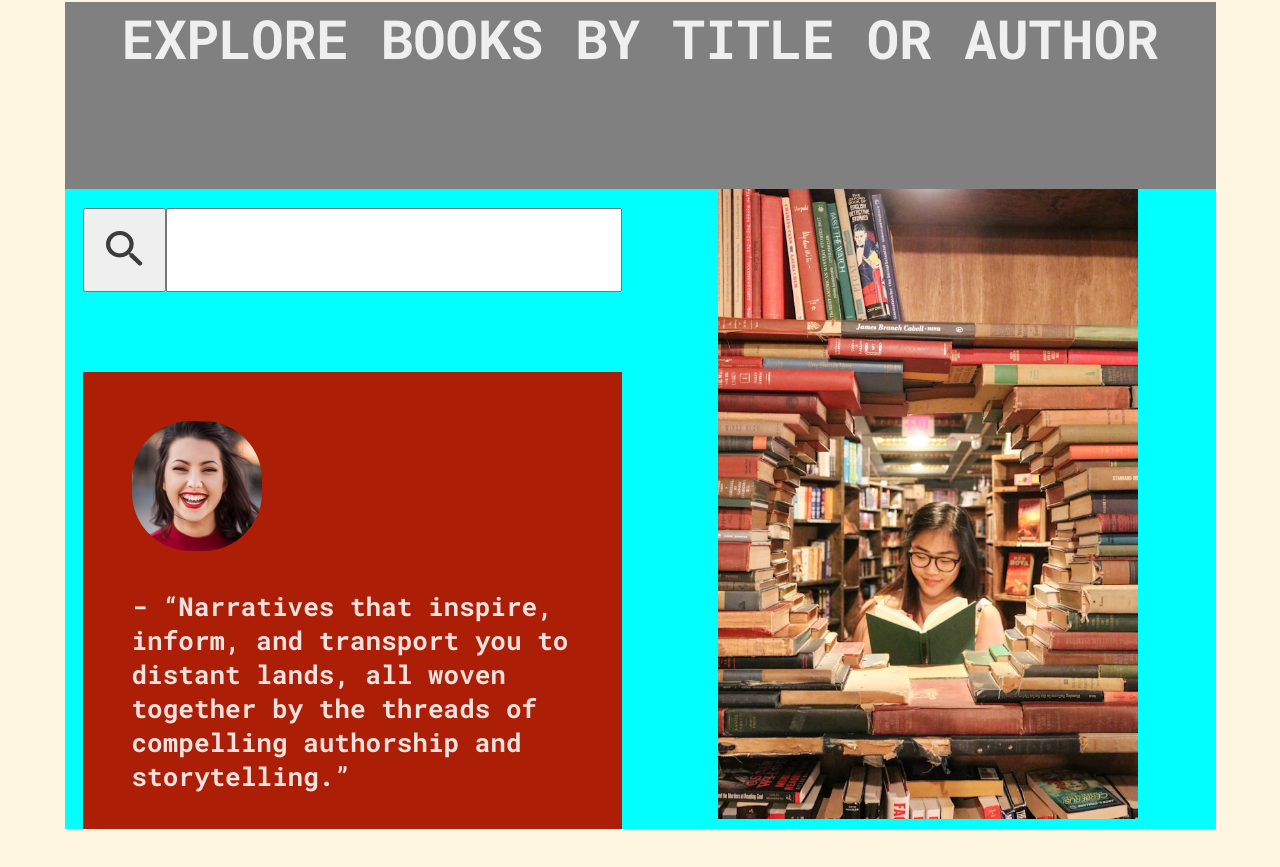
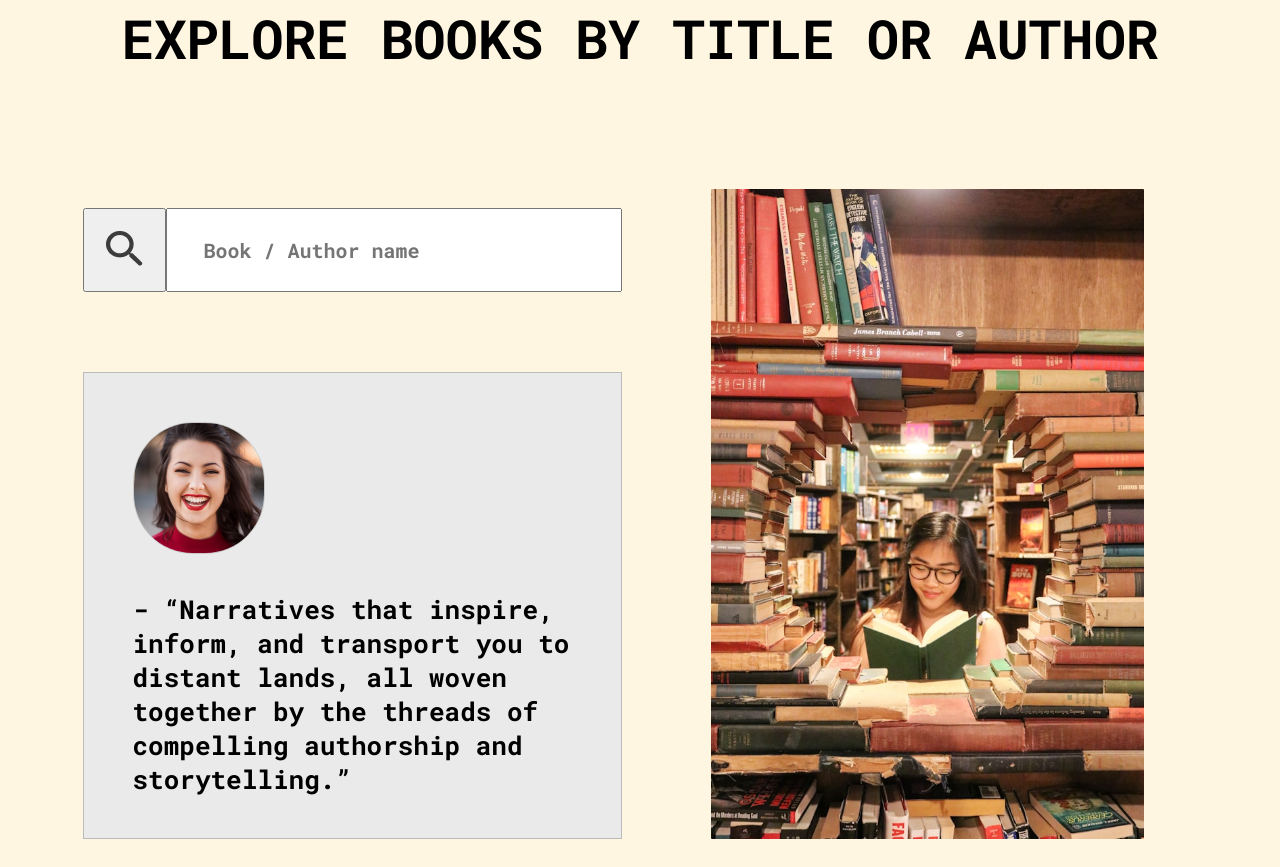
Before and after one commit to lapazyygeli/diverse-literature-hub, a React (Vite) app in the folder diverse-literature-hub/: page / in a window 1280 px wide. Shown: the part 1333-2200 px from the top of the page. Built offline with nearby package versions, Linux system fonts and the light colour scheme.

Commit message:
Fix variable naming conventions

```diff
--- a/diverse-literature-hub/src/App.css
+++ b/diverse-literature-hub/src/App.css
@@ -24,6 +24,7 @@
   display: inline;
   padding: 0 10px;
   font: var(--font-navbar-items);
+  color: rgba(255, 255, 255, 0.87);
   text-transform: uppercase;
   text-align: center;
 }
@@ -39,8 +40,7 @@
 /* Containers */
 .container {
   max-width: var(--container-max-width);
-  background-color: grey;
-  height: 100%;
+  /*background-color: grey;*/
   margin: 0 auto;
 }
 
@@ -62,15 +62,15 @@ section {
 }
 
 section.title-author {
-  background-color: var(--section1-color);
+  background-color: var(--color-section1);
 }
 
 section.categories {
-  background-color: var(--section2-color);
+  background-color: var(--color-section2);
 }
 
 section.latest-releases {
-  background-color: var(--section3-color);
+  background-color: var(--color-section3);
 }
 
 /* Section title-author related things */
@@ -82,7 +82,7 @@ section.latest-releases {
   display: flex;
   flex-wrap: wrap;
   row-gap: 20px;
-  background-color: aqua;
+  /*background-color: aqua;*/
 }
 
 .title-author .search-bar-avatar-wrapper {
@@ -105,11 +105,14 @@ section.latest-releases {
 
 .title-author .search-bar input {
   width: 100%;
+  padding-left: 36px;
+  font: var(--font-search-bar);
 }
 
 .title-author .avatar-wrapper {
   height: 100%;
-  background-color: blueviolet;
+  background-color: var(--color-search-bar-button);
+  border: 1px solid rgba(0, 0, 0, 0.2);
   padding: 49px 48px 36px 49px;
   box-sizing: border-box;
   min-width: 284px;
@@ -126,6 +129,7 @@ section.latest-releases {
   border-radius: 45%;
   overflow: hidden;
   margin-bottom: 38px;
+  border: 1px solid rgba(0, 0, 0, 0.15);
 }
 
 .title-author .real-avatar-wrapper img {
@@ -139,13 +143,17 @@ section.latest-releases {
 .title-author .image-wrapper {
   flex-grow: 1;
   flex-basis: 50%;
-  text-align: center;
+  display: flex;
+  justify-content: center;
+  align-items: center;
+  height: 650px;
   overflow: hidden;
 }
 
 .title-author .image-wrapper img {
   max-width: 100%;
   height: auto;
+  border-radius: 1px;
 }
 
 /* Section categories related things */
@@ -157,13 +165,11 @@ section.latest-releases {
 /* Media */
 @media (min-width: 630px) {
   .title-author .avatar-wrapper {
-    background-color: rgb(172, 31, 6);
+    /*background-color: rgb(172, 31, 6);*/
     min-width: 537px;
   }
 
   .title-author .image-wrapper img {
-
-    max-width: 504px;
-   height: 630px;
+    height: 100%;
   }
 }
--- a/diverse-literature-hub/src/App.jsx
+++ b/diverse-literature-hub/src/App.jsx
@@ -41,7 +41,7 @@ function App() {
                       alt="search icon"
                     />
                   </button>
-                  <input type="text" />
+                  <input type="text" placeholder="Book / Author name" />
                 </div>
                 <div className="avatar-wrapper">
                   <div className="real-avatar-wrapper">
--- a/diverse-literature-hub/src/index.css
+++ b/diverse-literature-hub/src/index.css
@@ -4,15 +4,16 @@
   --font-heading: 700 3.375rem 'Roboto Mono', sans-serif;
   --font-navbar-items: 700 0.9rem 'Roboto', sans-serif;
   --font-avatar: 700 1.625rem 'Roboto Mono', sans-serif;
-  --text-color-default: #000;
+  --font-search-bar: 700 1.25rem 'Roboto Mono', sans-serif;
+  --color-default: #000;
+  --color-section1: #fef6e1;
+  --color-section2: #f9f9f9;
+  --color-section3: #fdebeb;
+  --color-search-bar-button: #eaeaea;
   --container-max-width: 1151px;
   --section-min-height: 1194px;
-  --section1-color: #fef6e1;
-  --section2-color: #f9f9f9;
-  --section3-color: #fdebeb;
 
-  color: rgba(255, 255, 255, 0.87);
-  background-color: #242424;
+  color: var(--color-default);
   scroll-behavior: smooth;
 }
 
```
